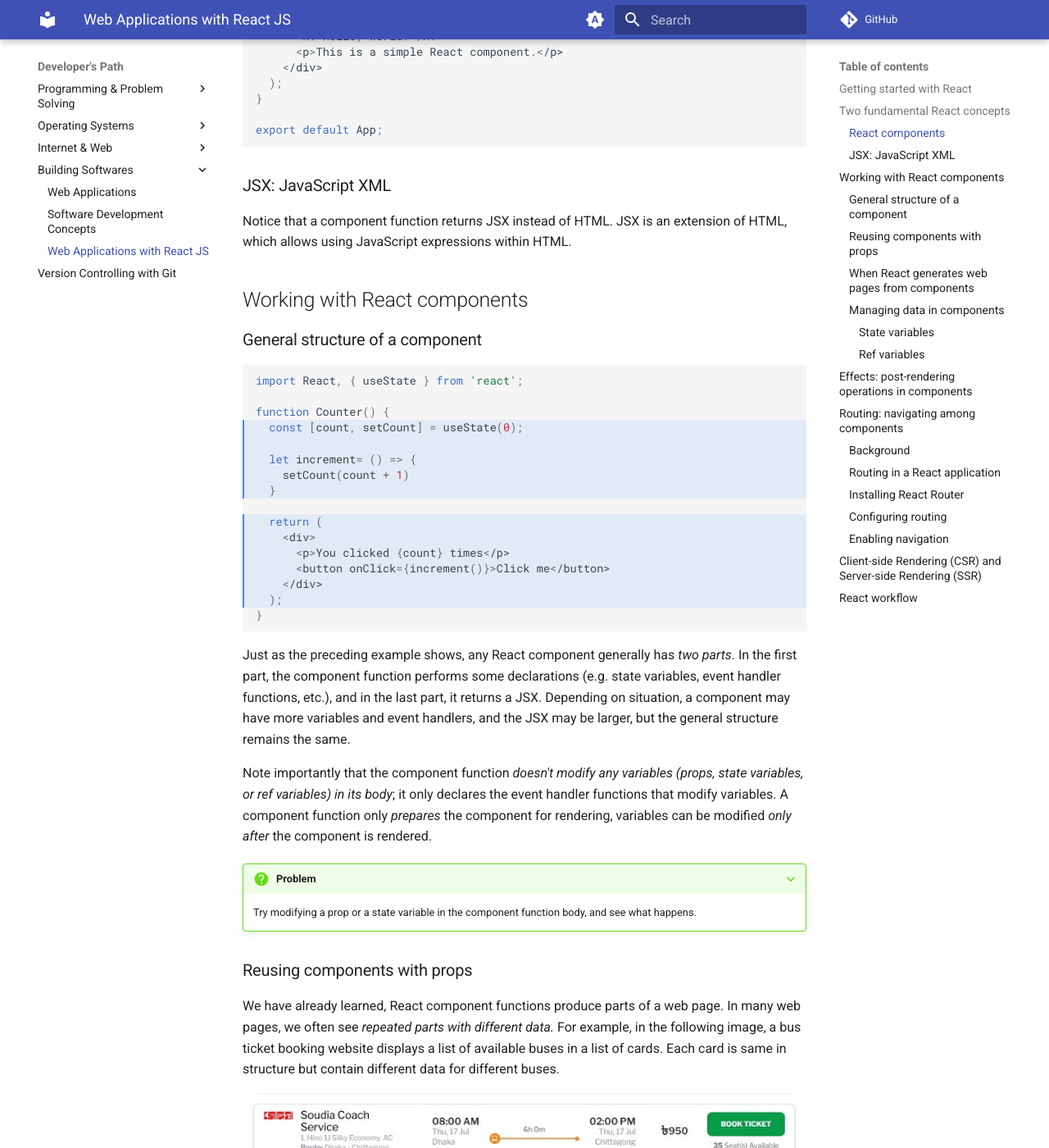
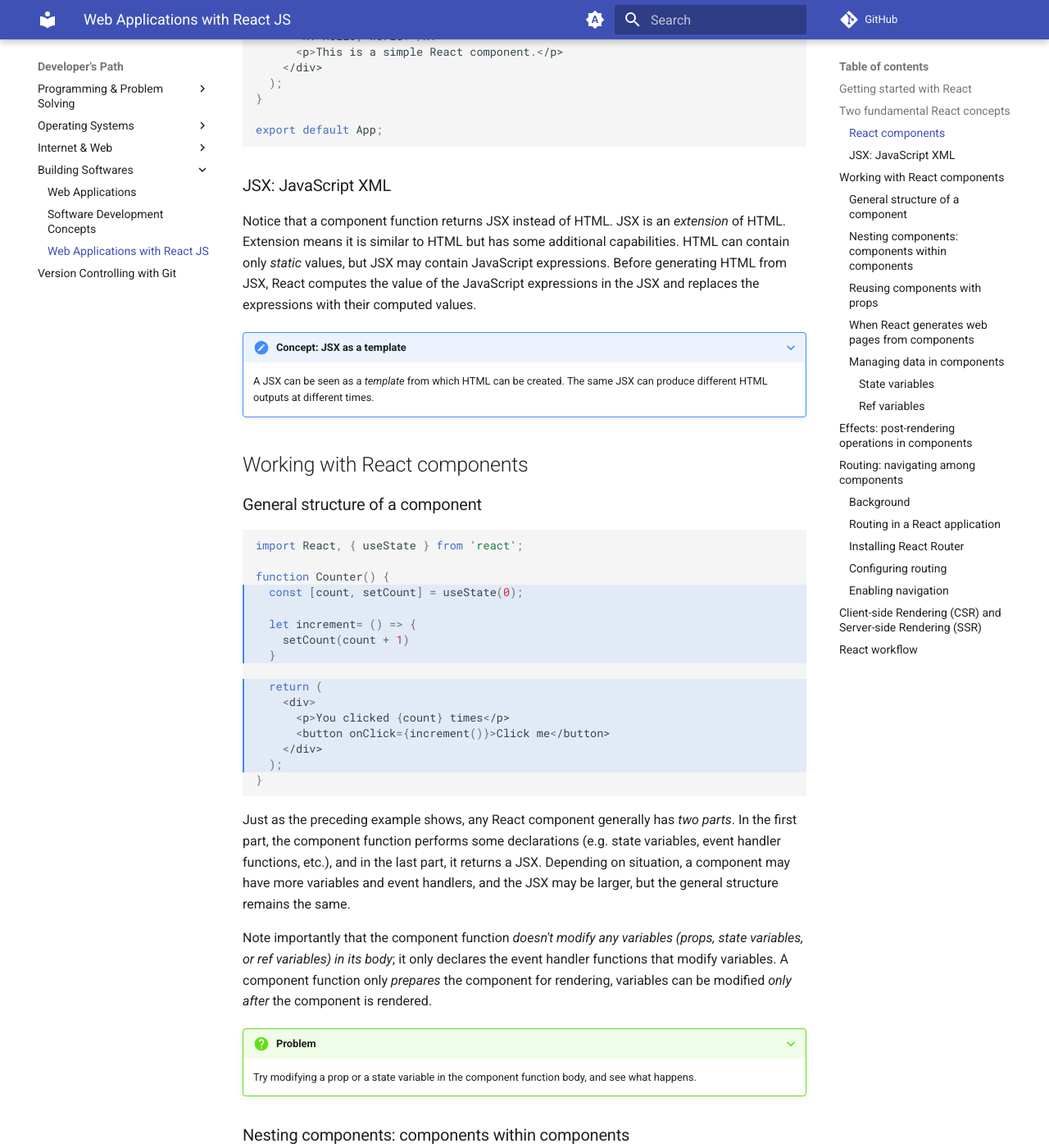
Before and after one commit to gharials/dev-path, an MkDocs documentation site: the page built from docs/building-softwares/react-js.md, in a window 1280 px wide and 1400 px high, scrolled down 1193 px. Shown: the whole window at 82% size. Built offline with MkDocs 1.6.1 and Material for MkDocs 9.7.7, drawn with Linux system fonts in a browser that asks for light colours; comment, search, counter and statistics services are not loaded; some of the changed text lies outside the part shown.

Commit message:
- extended JSX section. - new section for nested components.

```diff
--- a/docs/building-softwares/react-js.md
+++ b/docs/building-softwares/react-js.md
@@ -47,7 +47,10 @@ export default App;
 
 ### JSX: JavaScript XML
 
-Notice that a component function returns JSX instead of HTML. JSX is an extension of HTML, which allows using JavaScript expressions within HTML.
+Notice that a component function returns JSX instead of HTML. JSX is an _extension_ of HTML. Extension means it is similar to HTML but has some additional capabilities. HTML can contain only _static_ values, but JSX may contain JavaScript expressions. Before generating HTML from JSX, React computes the value of the JavaScript expressions in the JSX and replaces the expressions with their computed values.
+
+???+ note "Concept: JSX as a template"
+    A JSX can be seen as a _template_ from which HTML can be created. The same JSX can produce different HTML outputs at different times.
 
 ## Working with React components
 
@@ -78,6 +81,10 @@ Note importantly that the component function _doesn't modify any variables (prop
 
 ???+ question "Problem"
     Try modifying a prop or a state variable in the component function body, and see what happens.
+
+### Nesting components: components within components
+
+A React component may contain one more components within itself.
 
 ### Reusing components with props
 
```
